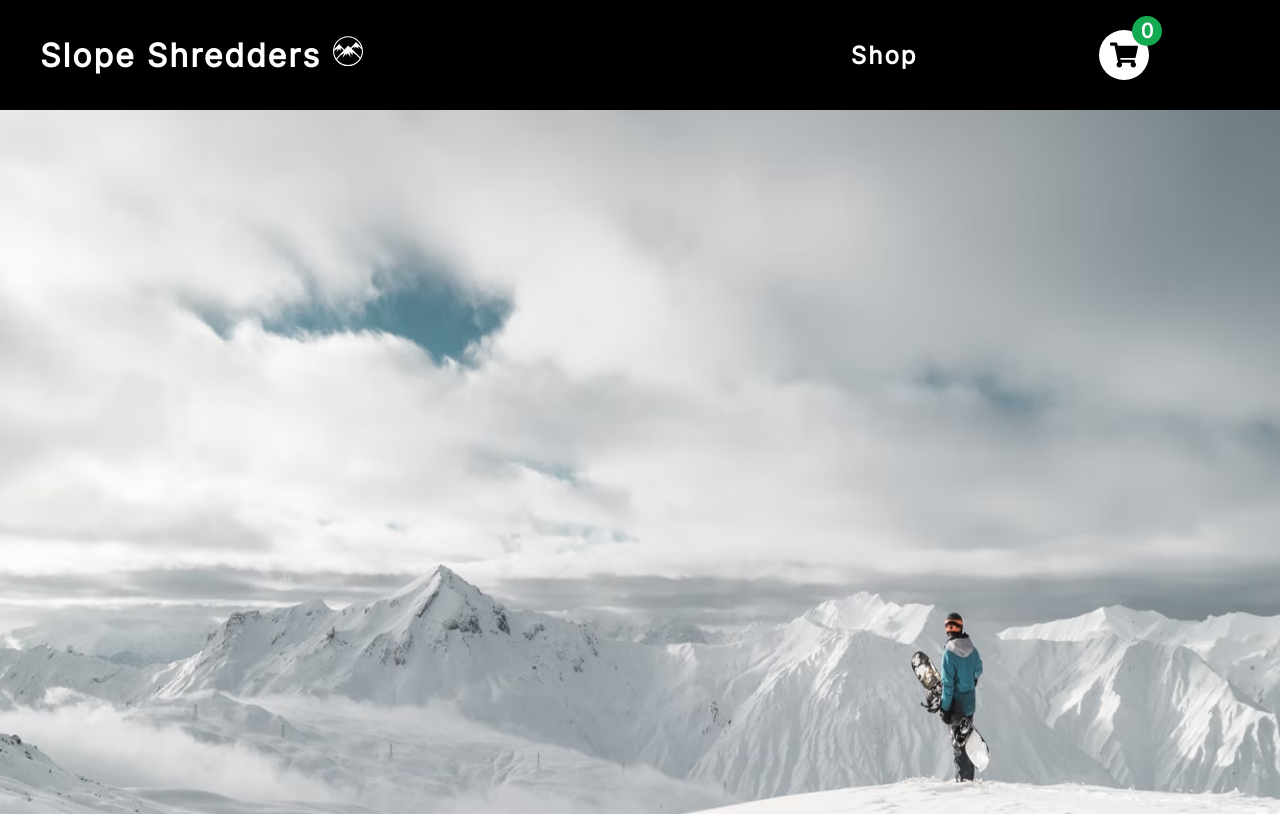
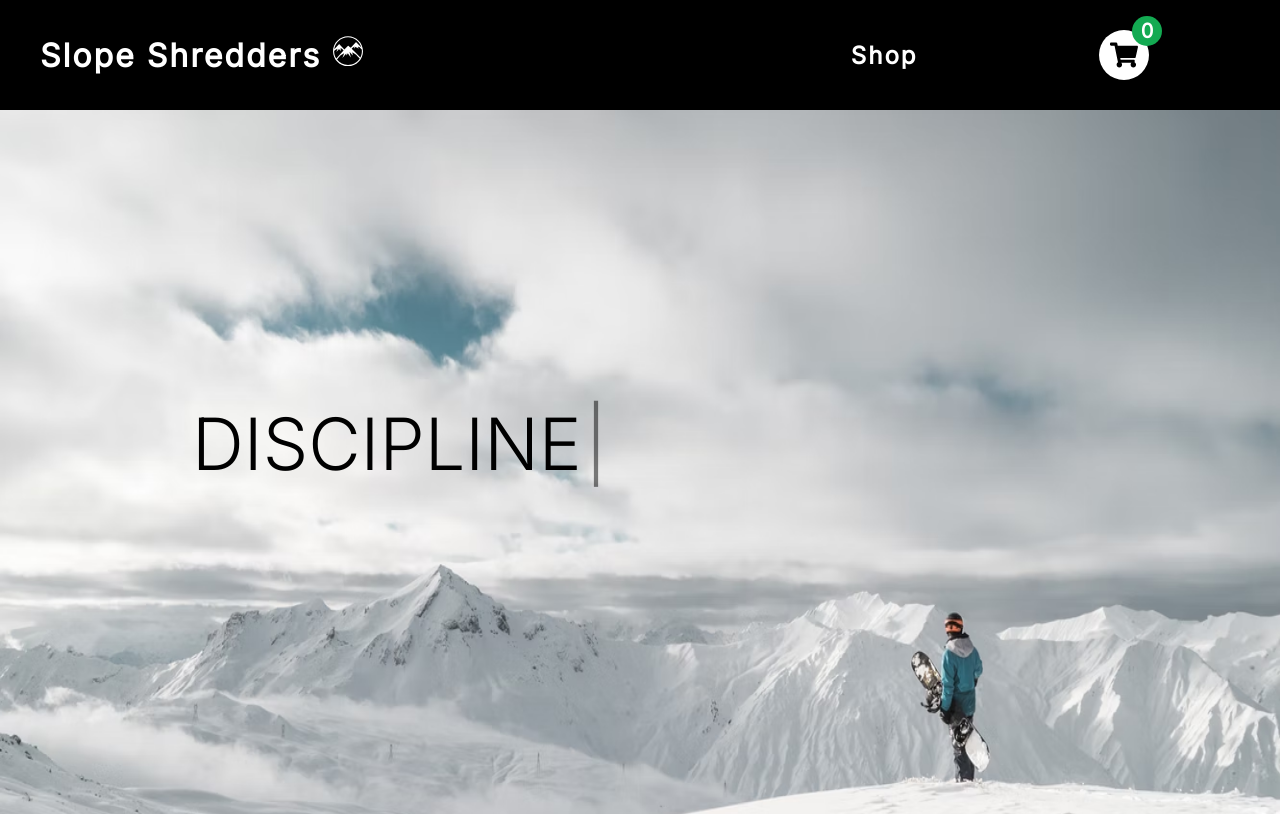
Before and after one commit to traneric89/one-stop-shop, a React (Create React App) app: page / in a window 1280 px wide. Shown: the top 814 px of the page. Built offline with nearby package versions, Linux system fonts and the light colour scheme.

Commit message:
Added typewriter homepage styling

```diff
--- a/package.json
+++ b/package.json
@@ -11,6 +11,7 @@
     "react-icons": "^4.3.1",
     "react-router-dom": "^6.2.2",
     "react-scripts": "5.0.0",
+    "react-simple-typewriter": "^3.0.1",
     "uniqid": "^5.4.0",
     "web-vitals": "^2.1.4"
   },
--- a/src/components/Homepage.js
+++ b/src/components/Homepage.js
@@ -1,6 +1,7 @@
 import React from "react";
 import { useState } from "react";
 import Navbar from "./Navbar";
+import { Typewriter } from "react-simple-typewriter";
 
 const Homepage = () => {
   const [numItems, setNumItems] = useState(0);
@@ -9,6 +10,17 @@ const Homepage = () => {
   return (
     <div>
       <Navbar numItems={numItems} itemsCart={itemsCart} />
+      <p className="typewriter">
+        <Typewriter
+          loop
+          cursor
+          cursorStyle="|"
+          typeSpeed={70}
+          deleteSpeed={100}
+          delaySpeed={1500}
+          words={["COMMITTED.", "DISCIPLINED.", "FOCUSED."]}
+        />
+      </p>
       <img
         className="main-img"
         src={require("../images/background.avif")}
--- a/src/index.css
+++ b/src/index.css
@@ -63,6 +63,14 @@
   position: absolute;
   top: 2%;
   right: 9.25%;
+}
+
+.typewriter {
+  font-size: 72px;
+  position: absolute;
+  top: 50%;
+  left: 15%;
+  font-weight: 300;
 }
 
 .main-img {
```
Also changed, not shown: 1 other file (tests, documents, lock files or other folders).
